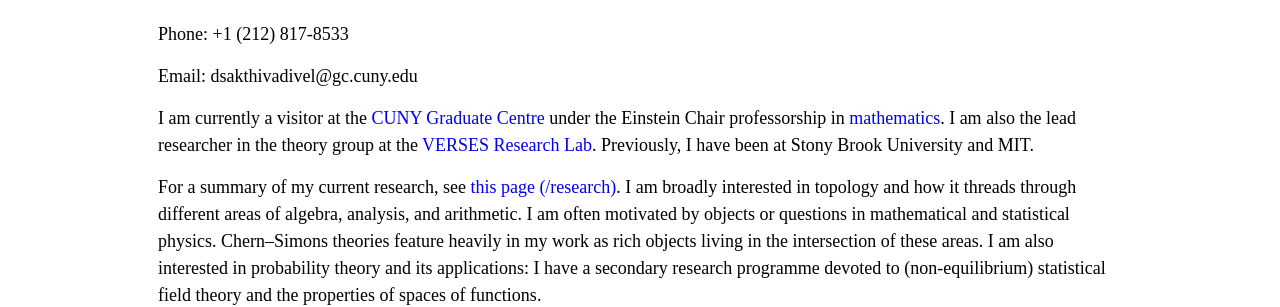
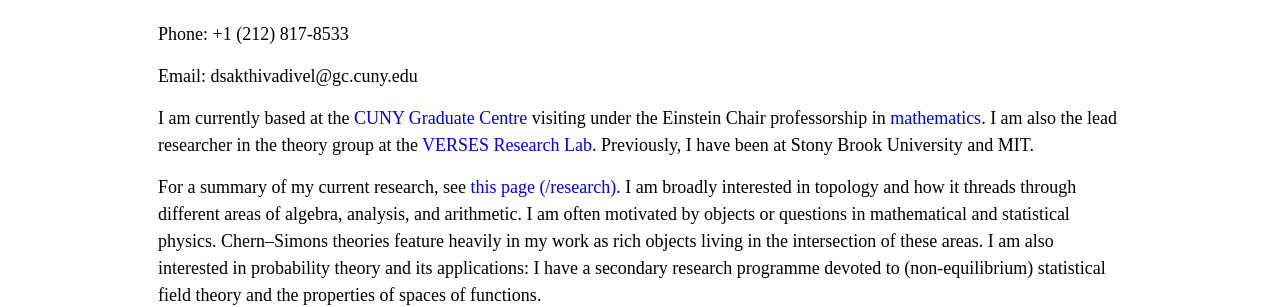
Before and after one commit to DARSakthi/DARSakthi.github.io, a Jekyll site: the page built from index.markdown, in a window 1280 px wide. Shown: the part 187-494 px from the top of the page. Built offline with Jekyll 4.4.1, drawn with Linux system fonts in a browser that asks for light colours.

Commit message:
Update index.markdown

```diff
--- a/index.markdown
+++ b/index.markdown
@@ -12,7 +12,7 @@ Phone: +1 (212) 817-8533
 
 Email: dsakthivadivel@gc.cuny.edu
 
-I am currently a visitor at the [CUNY Graduate Centre](https://www.gc.cuny.edu) under the Einstein Chair professorship in [mathematics](https://www.gc.cuny.edu/mathematics). I am also the lead researcher in the theory group at the [VERSES Research Lab](https://darsakthi.github.io/verses-lab/). Previously, I have been at Stony Brook University and MIT.
+I am currently based at the [CUNY Graduate Centre](https://www.gc.cuny.edu) visiting under the Einstein Chair professorship in [mathematics](https://www.gc.cuny.edu/mathematics). I am also the lead researcher in the theory group at the [VERSES Research Lab](https://darsakthi.github.io/verses-lab/). Previously, I have been at Stony Brook University and MIT.
 
 For a summary of my current research, see [this page (/research)](https://darsakthi.github.io/research). I am broadly interested in topology and how it threads through different areas of algebra, analysis, and arithmetic. I am often motivated by objects or questions in mathematical and statistical physics. Chern--Simons theories feature heavily in my work as rich objects living in the intersection of these areas. I am also interested in probability theory and its applications: I have a secondary research programme devoted to (non-equilibrium) statistical field theory and the properties of spaces of functions.
 
```
